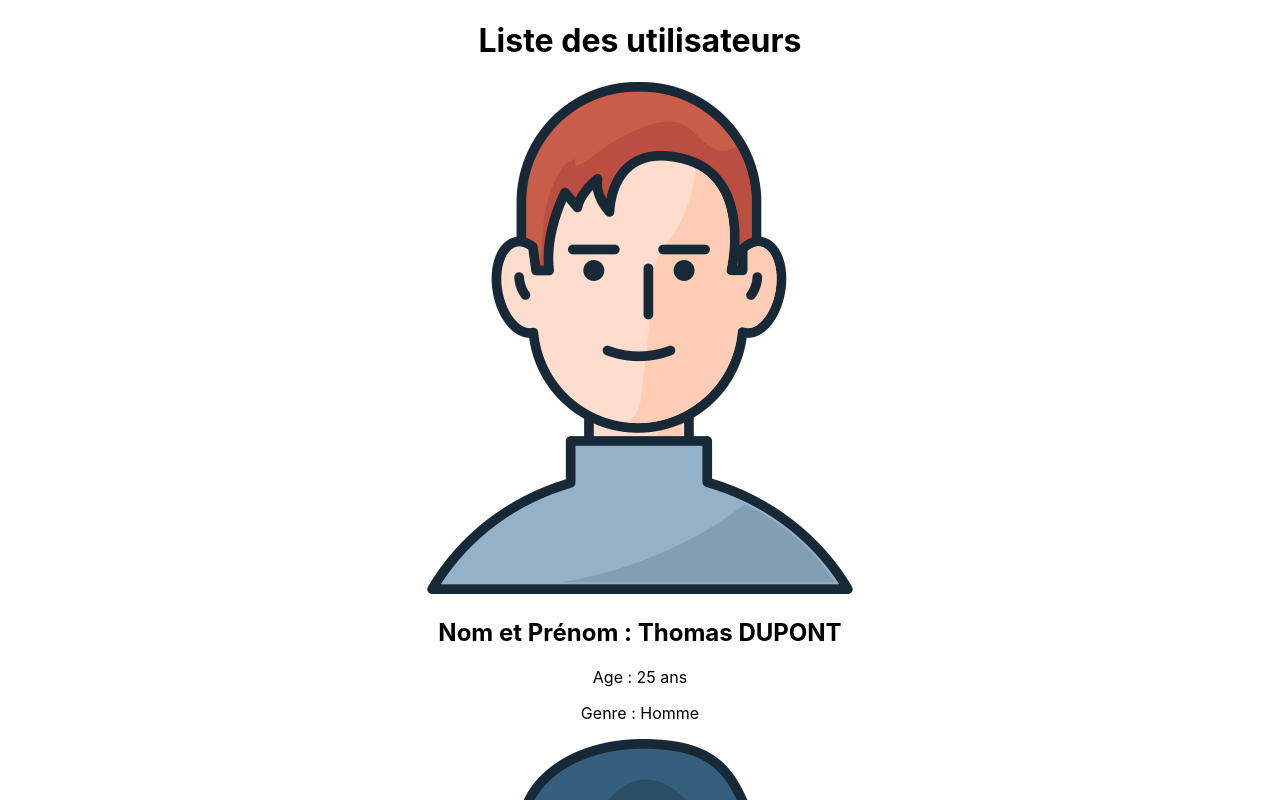
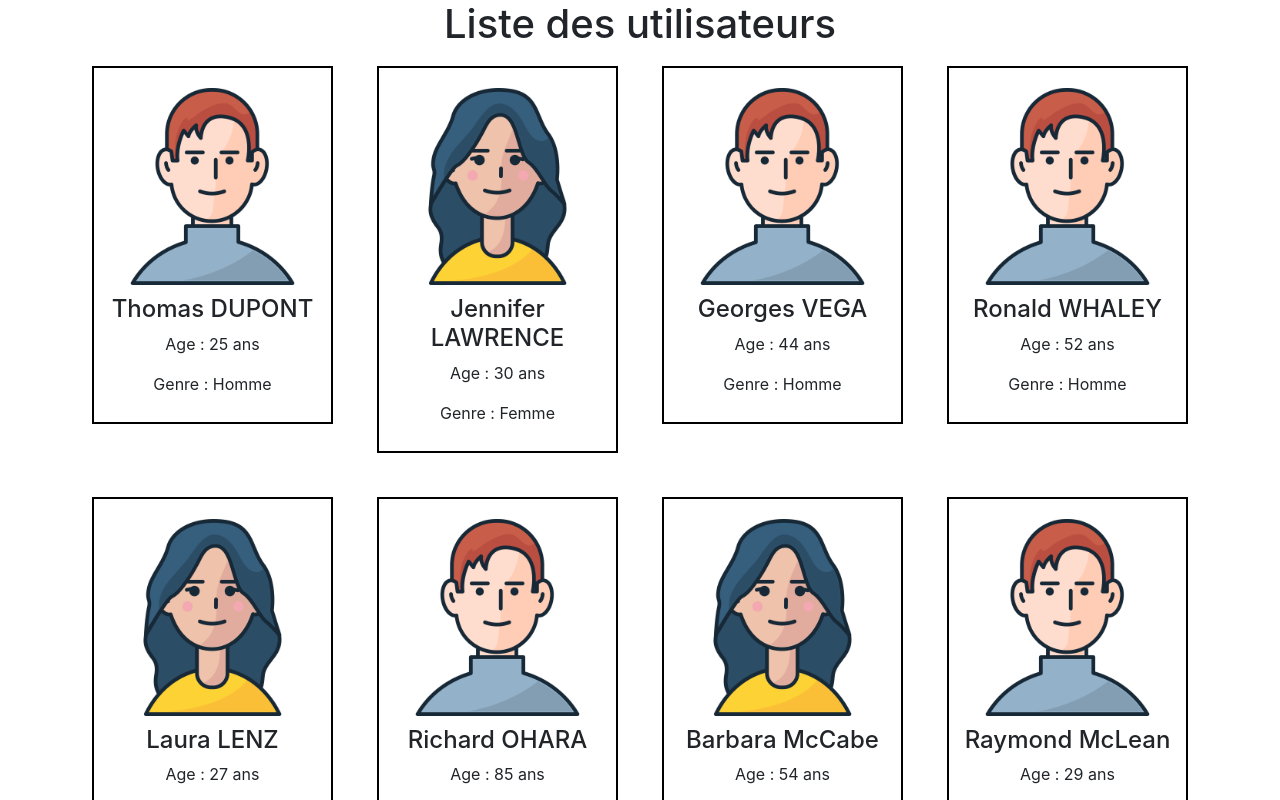
Before and after one commit to Syltyce/projet_react_liste_utilisateur, a React (Create React App) app: page / in a window 1280 px wide. Shown: the top 800 px of the page. Built offline with nearby package versions, Linux system fonts and the light colour scheme.

Commit message:
ajout des fonctionnalité de modifications et d'actualisation des modifications des utilisateurs

```diff
--- a/package.json
+++ b/package.json
@@ -6,6 +6,7 @@
     "@testing-library/jest-dom": "^5.17.0",
     "@testing-library/react": "^13.4.0",
     "@testing-library/user-event": "^13.5.0",
+    "bootstrap": "^5.3.1",
     "react": "^18.2.0",
     "react-dom": "^18.2.0",
     "react-scripts": "5.0.1",
--- a/src/component/Container.jsx
+++ b/src/component/Container.jsx
@@ -1,10 +1,12 @@
 import React, { useState, useEffect } from 'react';
 import UserList from './UserList';
+import EditForm from './EditForm';
 import hommeImage from '../assets/homme.png';
 import femmeImage from '../assets/femme.png';
 
 const Container = () => {
   const [users, setUsers] = useState([]); // Utilisation du hook useState
+  const [editingUser, setEditedUser] = useState(null);
 
   useEffect(() => {
     setUsers([
@@ -25,14 +27,80 @@ const Container = () => {
         genre: 'Femme',
         image: femmeImage,
         selected: false
-      }
+      },
+      {
+        id: 3,
+        nom: 'VEGA',
+        prenom: 'Georges',
+        age: 44,
+        genre: 'Homme',
+        image: hommeImage,
+        selected: false
+      },
+      {
+        id: 4,
+        nom: 'WHALEY',
+        prenom: 'Ronald',
+        age: 52,
+        genre: 'Homme',
+        image: hommeImage,
+        selected: false
+      },
+      {
+        id: 5,
+        nom: 'LENZ',
+        prenom: 'Laura',
+        age: 27,
+        genre: 'Femme',
+        image: femmeImage,
+        selected: false
+      },
+      {
+        id: 6,
+        nom: 'OHARA',
+        prenom: 'Richard',
+        age: 85,
+        genre: 'Homme',
+        image: hommeImage,
+        selected: false
+      },
+      {
+        id: 7,
+        nom: 'McCabe',
+        prenom: 'Barbara',
+        age: 54,
+        genre: 'Femme',
+        image: femmeImage,
+        selected: false
+      },
+      {
+        id: 8,
+        nom: 'McLean',
+        prenom: 'Raymond',
+        age: 29,
+        genre: 'Homme',
+        image: hommeImage,
+        selected: false
+      },
     ]);
   }, []);
+
+  // Fonction qui permet la modification des informations de l'utilisateur cliqué
+  const updateUser = (updatedUser) => {
+    setUsers((prevUsers) =>
+      prevUsers.map((user) =>
+        user.id === updatedUser.id ? { ...user, ...updatedUser } : user
+      )
+    );
+  };
 
   return (
     <div className="container">
       <h1>Liste des utilisateurs</h1>
-      <UserList users={users} />
+      <UserList users={users} setEditingUser={setEditedUser} />
+      {editingUser && (
+        <EditForm user={editingUser} setEditingUser={setEditedUser} updateUser={updateUser} />
+      )}
     </div>
   );
 };
--- /dev/null
+++ b/src/component/EditForm.jsx
@@ -0,0 +1,49 @@
+import React, { useState } from "react";
+
+const EditForm = ({ user, setEditingUser, updateUser }) => {
+  const [editedUser, setEditedUser] = useState(user);
+
+  const handleInputChange = (event) => {
+    const { name, value } = event.target;
+    setEditedUser({ ...editedUser, [name]: value });
+  };
+
+  const handleSubmit = (event) => {
+    event.preventDefault();
+    updateUser(editedUser);
+    setEditingUser(null); // Fermer le formulaire d'édition
+  };
+
+  return (
+    <div className="edit-form">
+      <h2> Modifier l'utilisateur </h2>
+      <form onSubmit={handleSubmit}>
+        <label>Nom :</label>
+        <input
+          type="text"
+          name="nom"
+          value={editedUser.nom}
+          onChange={handleInputChange}
+        />
+        <label>Prénom :</label>
+        <input
+          type="text"
+          name="prenom"
+          value={editedUser.prenom}
+          onChange={handleInputChange}
+        />
+        <label>Age :</label>
+        <input
+          type="number"
+          name="age"
+          value={editedUser.age}
+          onChange={handleInputChange}
+        />
+        <button type="submit"> Sauvegarder Modifications </button>
+        <button onClick={() => setEditingUser(null)}> Annuler </button>
+      </form>
+    </div>
+  );
+};
+
+export default EditForm;
--- a/src/component/User.jsx
+++ b/src/component/User.jsx
@@ -1,13 +1,16 @@
 import React from "react";
 
-const User = ({ user }) => {
+const User = ({ user, setEditingUser }) => {
     return (
-      <div className="user">
-        <img src={user.image} alt= 'utilisateur' />
-        <h2> Nom et Prénom : {user.prenom} {user.nom} </h2>
-        <p>Age : {user.age} ans</p>
-        <p>Genre : {user.genre}</p>
-      </div>
+        <div className="col-md-3 mb-4">
+            <div className="user-card" onClick={() => setEditingUser(user)}>
+            <img src={user.image} alt= 'utilisateur' />
+            <h4> {user.prenom} {user.nom} </h4>
+            <p>Age : {user.age} ans</p>
+            <p>Genre : {user.genre}</p>
+        </div>
+        </div>
+
     );
   };
 
--- a/src/component/UserList.jsx
+++ b/src/component/UserList.jsx
@@ -1,12 +1,13 @@
 // src/components/UserList.js
 import React from 'react';
 import User from './User';
+import '../css/UserList.css';
 
-const UserList = ({ users }) => {
+const UserList = ({ users, setEditingUser }) => {
   return (
-    <div className="user-list">
+    <div className="user-list row">
       {users.map((user) => (
-        <User key={user.id} user={user} />
+        <User key={user.id} user={user} setEditingUser={setEditingUser}/>
       ))}
     </div>
   );
--- /dev/null
+++ b/src/css/UserList.css
@@ -0,0 +1,17 @@
+.user-list {
+    display: flex;
+    flex-wrap: wrap;
+  }
+
+  .user-card {
+    border: 2px solid black;
+    margin: 10px;
+    padding: 10px;
+    text-align: center;
+  }
+
+  .user-card img {
+    max-width: 100%;
+    height: auto;
+    padding: 10px;
+    }
--- a/src/index.css
+++ b/src/index.css
@@ -1,3 +1,5 @@
+@import "~bootstrap/dist/css/bootstrap.min.css";
+
 body {
   margin: 0;
   font-family: -apple-system, BlinkMacSystemFont, 'Segoe UI', 'Roboto', 'Oxygen',
```
Also changed, not shown: 1 other file (tests, documents, lock files or other folders).
